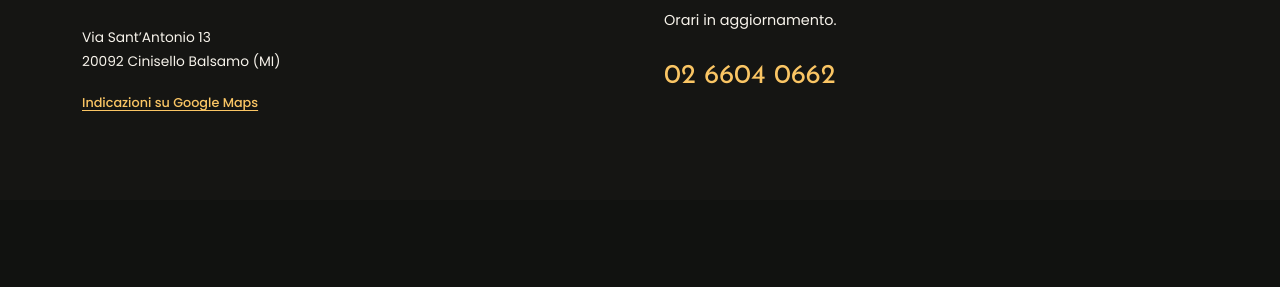
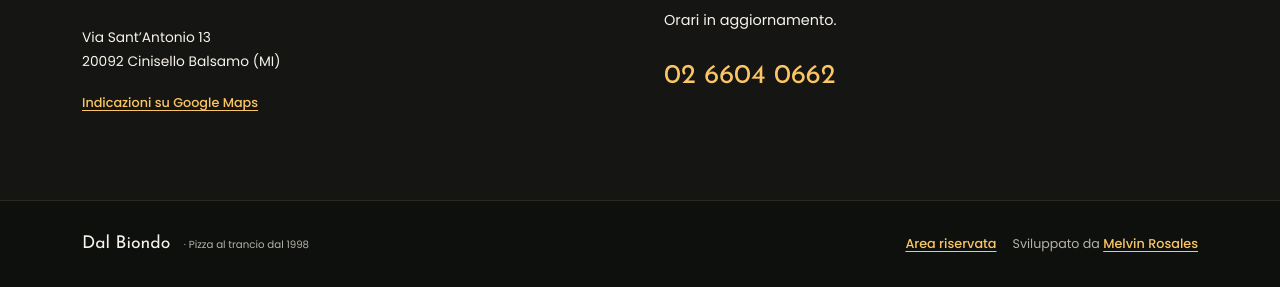
Before and after one commit to rack09/dalbiondo, a Laravel app: page / in a window 1280 px wide. Shown: the part 2952-3239 px from the top of the page. Before the commit the page ends 3063 px from the top, so only its background shows below. Run offline with Laravel 12, Linux system fonts and the light colour scheme; data that the repository does not hold is empty; style sheets or scripts are compiled from the project's sources.

Commit message:
Aggiunge il piè di pagina con il link all’area riservata

```diff
--- a/resources/js/App.vue
+++ b/resources/js/App.vue
@@ -9,7 +9,7 @@ import "../css/dal-biondo.css";
 import "bootstrap/js/dist/modal";
 import PublicPizzaList from "./PublicPizzaList.vue";
 import PublicStory from "./PublicStory.vue";
-import PublicReviews from './PublicReviews.vue';
+import PublicReviews from "./PublicReviews.vue";
 
 const openingState = ref("unknown");
 
@@ -366,4 +366,25 @@ onMounted(async () => {
             </div>
         </section>
     </main>
+
+    <footer class="site-footer">
+        <div
+            class="container d-flex flex-wrap align-items-center justify-content-between gap-3"
+        >
+            <a class="footer-brand text-decoration-none" href="#inizio">
+                Dal Biondo <span>· Pizza al trancio dal 1998</span>
+            </a>
+
+            <div class="d-flex flex-wrap align-items-center gap-3">
+                <a class="text-link" href="/area-riservata"> Area riservata </a>
+
+                <span class="small text-body-secondary">
+                    Sviluppato da
+                    <a class="text-link" href="https://melvinrosales.com/"
+                        >Melvin Rosales</a
+                    >
+                </span>
+            </div>
+        </div>
+    </footer>
 </template>
```
